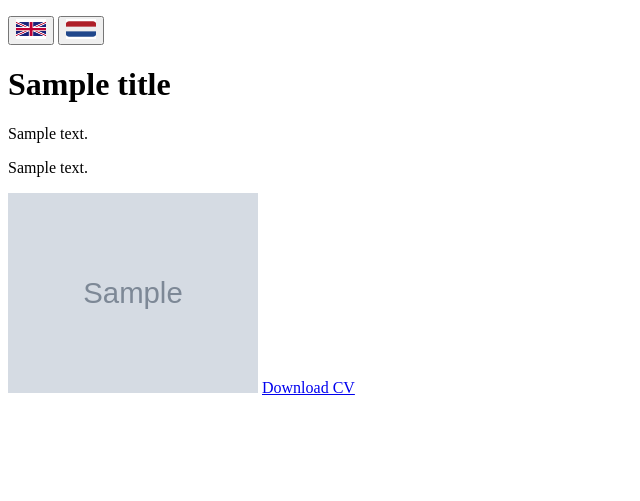
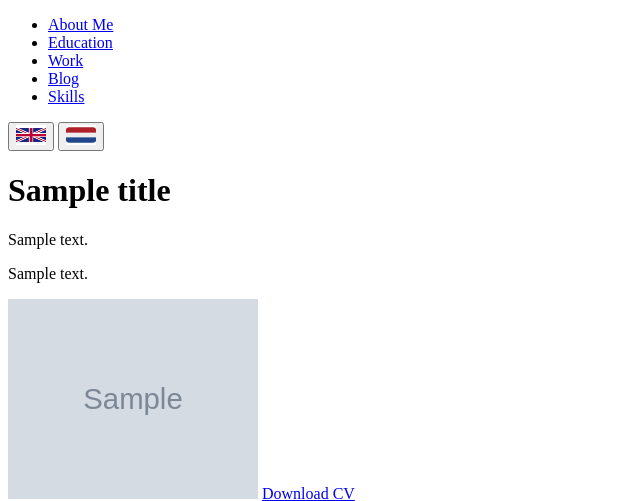
Before and after one commit to B2TheEe/vibe_portfolio, a Django app: template templates/app_AboutMe/about_me.html in a window 1280 px wide. Shown: the top 501 px of the page, without its empty margins (0-640 px from the left). Run offline with Django 5.2, Linux system fonts and the light colour scheme; the template is opened without the code that fills it: most values are stand-ins (such as "Sample title", 1, 10 or a date in 2020); grey boxes marked "Sample" are stand-in pictures; some libraries are stand-ins or nearby versions.

Commit message:
Added header with content

```diff
--- a/app_AboutMe/urls.py
+++ b/app_AboutMe/urls.py
@@ -1,6 +1,7 @@
 from django.urls import path
 from . import views
 
+app_name = 'app_AboutMe'
 urlpatterns = [
-    path('', views.about_me, name='about_me'),
+    path('', views.index, name='index'),
 ]
--- a/app_AboutMe/views.py
+++ b/app_AboutMe/views.py
@@ -2,7 +2,7 @@ from django.shortcuts import render
 from django.utils import translation
 from .models import AboutMe
 
-def about_me(request):
+def index(request):
     about_me_info = AboutMe.objects.first()  # Assuming you have only one "About Me" entry
 
     # Detect the user's language
--- a/app_Education/urls.py
+++ b/app_Education/urls.py
@@ -1,6 +1,7 @@
 from django.urls import path
 from . import views
 
+app_name =  "app_Education"
 urlpatterns = [
     path('', views.education, name='education'),
 ]
--- a/app_Skills/urls.py
+++ b/app_Skills/urls.py
@@ -1,5 +1,8 @@
 from django.urls import path
 from . import views
+
+
+app_name = "app_Skills"
 
 urlpatterns = [
     path('', views.skills, name='skills'),
--- a/app_Work/urls.py
+++ b/app_Work/urls.py
@@ -1,5 +1,7 @@
 from django.urls import path
 from . import views
+
+app_name = "app_Work"
 
 urlpatterns = [
     path('', views.work_experience, name='work_experience'),
--- a/templates/app_All/header.html
+++ b/templates/app_All/header.html
@@ -1,4 +1,5 @@
 <!-- templates/header.html -->
+{% load i18n %}
 {% load static %}
 <!DOCTYPE html>
 <html lang="en">
@@ -12,8 +13,21 @@
     <header>
         <nav>
             <ul>
-
-                <!-- Voeg hier andere navigatielinks toe -->
+                <li>
+                    <a href="{% url 'app_AboutMe:index' %}">{% trans 'About Me' noop%}</a>
+                </li>
+                <li>
+                    <a href="{% url 'app_Education:education' %}">{% trans 'Education' noop%}</a>
+                </li>
+                <li>
+                    <a href="{% url 'app_Work:work_experience' %}">{% trans 'Work' noop%}</a>
+                </li>
+                <li>
+                    <a href="{% url 'app_Blog:blog_post_list' %}">{% trans 'Blog' noop%} </a>
+                </li>
+                <li>
+                    <a href="{% url 'app_Skills:skills' %}">{% trans 'Skills' noop%} </a>
+                </li>
             </ul>
            <form method="post" action="{% url 'set_language' %}">
     {% csrf_token %}
--- a/vibe_portfolio/settings.py
+++ b/vibe_portfolio/settings.py
@@ -45,7 +45,6 @@ INSTALLED_APPS = [
     "app_Education",
     "app_Work",
     "app_Blog",
-    "app_Home",
 ]
 
 MIDDLEWARE = [
```
